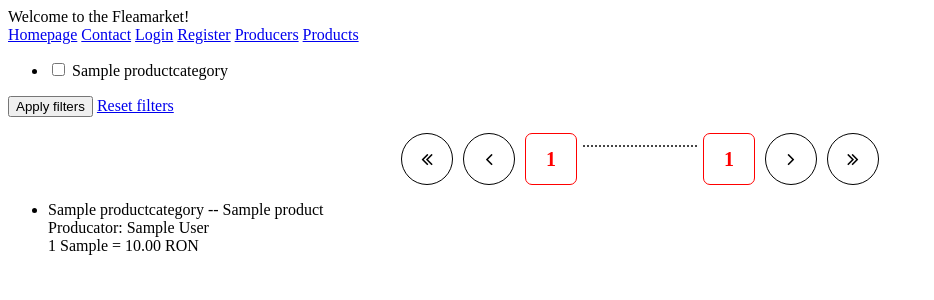
After one commit to Bura-Viviana/Fleamarket, a Django app: page /producers/products in a window 1280 px wide. The commit adds this page. Shown: the top 300 px of the page, without its empty margins (0-934 px from the left). Run offline with Django 3.2, Linux system fonts and the light colour scheme; tables that the repository leaves empty hold one stand-in row (values such as "Sample post"); some libraries are stand-ins or nearby versions.

Commit message:
added page for products + filter by category

```diff
--- a/producers/forms/filter.py
+++ b/producers/forms/filter.py
@@ -9,8 +9,6 @@ from producers.models import Producers, ProductCategories, Products
 
 
 class SearchAndFilterProducers(forms.Form):
-    # search_term = forms.CharField(max_length=255, required=False, label='Search by Category')
-    # order_by = forms.ChoiceField(choices=OrderBy.choices, required=False, label='Order by')
     categories = forms.MultipleChoiceField(
         widget=forms.CheckboxSelectMultiple,
         choices=(),
@@ -56,3 +54,47 @@ class SearchAndFilterProducers(forms.Form):
         else:
             # if anything was wrong with the forms (maybe?) we return ALL producers
             return Producers.objects.all().order_by('name')
+
+
+class SearchAndFilterProducts(forms.Form):
+    categories = forms.MultipleChoiceField(
+        widget=forms.CheckboxSelectMultiple,
+        choices=(),
+        required=False,
+        label='Categories'
+    )
+
+    def __init__(self, *args, **kwargs):
+        super().__init__(*args, **kwargs)
+
+        categories = ProductCategories.objects.all()
+        categories_choices = tuple([(category.id, category.name) for category in categories])
+        self.fields['categories'].choices = categories_choices
+
+    def clean_categories(self):
+        categories = self.cleaned_data.get('categories', [])
+
+        try:
+            categories = [int(category_id) for category_id in categories]
+        except ValueError:
+            raise forms.ValidationError('Ingredient IDs must be integers.')
+
+        return categories
+
+    def get_filtered_products(self):
+        if self.is_valid():
+            desired_categories = self.cleaned_data.get('categories', [])
+            print('jere')
+            if len(desired_categories) == 0:
+                # we return ALL producers
+                return Products.objects.all().order_by('name')
+
+            # get all products having desired_category
+            print(desired_categories)
+
+            expected_products = Products.objects.filter(category__in=desired_categories)
+
+            return expected_products
+        else:
+            # if anything was wrong with the forms (maybe?) we return ALL producers
+            return Products.objects.all().order_by('name')
--- a/producers/producers_urls.py
+++ b/producers/producers_urls.py
@@ -1,9 +1,11 @@
 from django.urls import path
 
 from producers.views import index, producers_list_view
+from producers.views import index, products_list_view
 
 app_name = 'producers'
 
 urlpatterns = [
     path('', producers_list_view, name='index'),
+    path('products', products_list_view, name='products'),
 ]
--- a/producers/templates/producers/producers_list.html
+++ b/producers/templates/producers/producers_list.html
@@ -2,7 +2,7 @@
 {% load static %}
 
 {% block style %}
-    <link href="{% static 'css/pizza.css' %}" rel="stylesheet" type="text/css">
+    <link href="{% static 'css/producers.css' %}" rel="stylesheet" type="text/css">
 {% endblock %}
 
 {% block content %}
@@ -12,7 +12,7 @@
         {% for producer in page_obj %}
             <li>
                 <img src="{{ producer.picture.url }}"  />
-                <div class="name-and-price">
+                <div class="producer-details">
                     <div>{{ producer.user.first_name }} {{ producer.user.last_name }}</div>
                     <div>{{ producer.about }}</div>
                 </div>
--- /dev/null
+++ b/producers/templates/products/product_filters.html
@@ -0,0 +1,24 @@
+<div class="filters-wrapper">
+    <form class="filters" method="get" action="{% url 'producers:products' %}">
+        <div class="top-filters">
+        {% for field in form %}
+            {% if field.id_for_label %}
+                {% if field.id_for_label == 'id_search_term' %}
+                    <div class="flex-valign search-by-field">
+                {% else %}
+                    <div class="flex-valign">
+                {% endif %}
+                    <label>{{ field.label }}</label>
+                    {{ field }}
+                </div>
+            {% else %}
+            </div>
+            <div class="category-wrapper">
+                {{ field }}
+            </div>
+            {% endif %}
+        {% endfor %}
+        <input type="submit" value="Apply filters" />
+        <a href="{% url 'producers:products' %}">Reset filters</a>
+    </form>
+</div>
--- /dev/null
+++ b/producers/templates/products/products_list.html
@@ -0,0 +1,25 @@
+{% extends 'base.html' %}
+{% load static %}
+
+{% block style %}
+    <link href="{% static 'css/producers.css' %}" rel="stylesheet" type="text/css">
+{% endblock %}
+
+{% block content %}
+    {% include 'products/product_filters.html' %}
+    {% include 'pagination.html' %}
+    <ul class="products-list">
+        {% for product in page_obj %}
+            <li>
+<!--                <img src="{{ producer.picture.url }}"  />-->
+                <div class="product-details">
+                    <div>{{ product.category.name }}  -- {{ product.name }}</div>
+                    <div>Producator: {{ product.owner.user.first_name }} {{ product.owner.user.last_name }}</div>
+                    <div>1 {{ product.unit }} = {{ product.price }} RON</div>
+                </div>
+            </li>
+            <br>
+            <br>
+        {% endfor %}
+    </ul>
+{% endblock %}
--- a/producers/views.py
+++ b/producers/views.py
@@ -3,7 +3,7 @@ from django.shortcuts import render
 from django.shortcuts import redirect, reverse, Http404, render
 from django.views.generic import ListView
 from django.core.paginator import Paginator
-from producers.forms.filter import SearchAndFilterProducers
+from producers.forms.filter import SearchAndFilterProducers, SearchAndFilterProducts
 # from utils.cart import Cart
 
 # Create your views here.
@@ -32,3 +32,16 @@ def producers_list_view(request):
         'page_obj': one_page,
         'form': form,
     })
+
+
+def products_list_view(request):
+    form = SearchAndFilterProducts(request.GET)
+    products_list = form.get_filtered_products()
+    paginator = Paginator(products_list, 2)
+    page_number = request.GET.get('page', 1)
+    one_page = paginator.get_page(page_number)
+
+    return render(request, 'products/products_list.html', {
+        'page_obj': one_page,
+        'form': form,
+    })
--- a/templates/base.html
+++ b/templates/base.html
@@ -15,6 +15,7 @@
                 <a href="{% url 'users:register' %}">Register</a>
             {% endif %}
             <a href="/producers">Producers</a>
+            <a href="/producers/products">Products</a>
         </div>
         {% block content %}
         {% endblock %}
--- a/users/forms.py
+++ b/users/forms.py
@@ -63,7 +63,6 @@ class RegisterForm(forms.Form):
         password = self.cleaned_data.get('password')
         email = self.cleaned_data.get('email')
 
-
         user = AuthUser.objects.create_user(
             first_name=first_name,
             last_name=last_name,
```
Also changed, not shown: pictures/producers/roman.jpg (added), producers/migrations/0012_auto_20210518_2127.py (added), producers/migrations/0013_auto_20210518_2137.py (added), users/migrations/0007_auto_20210518_2127.py (added).
